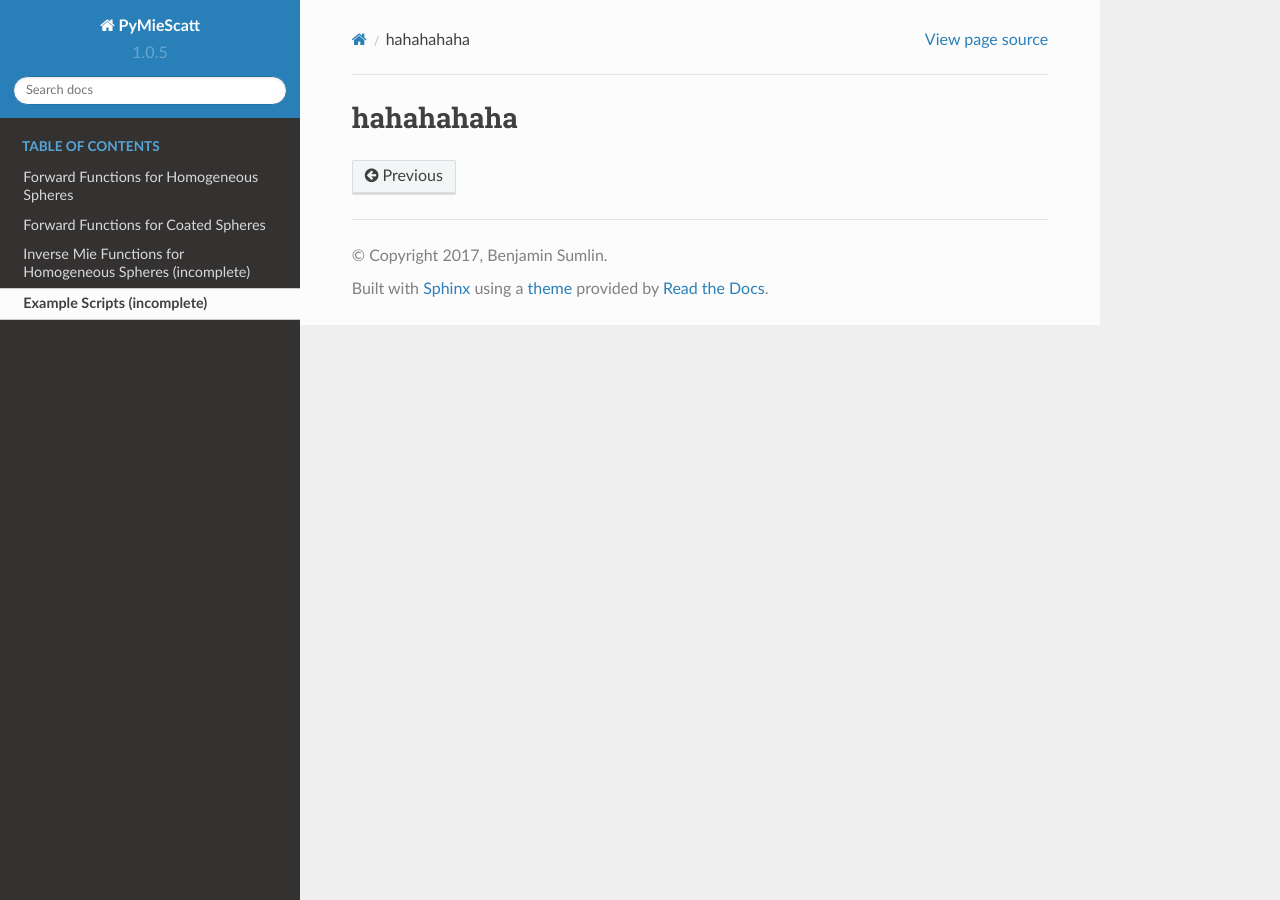
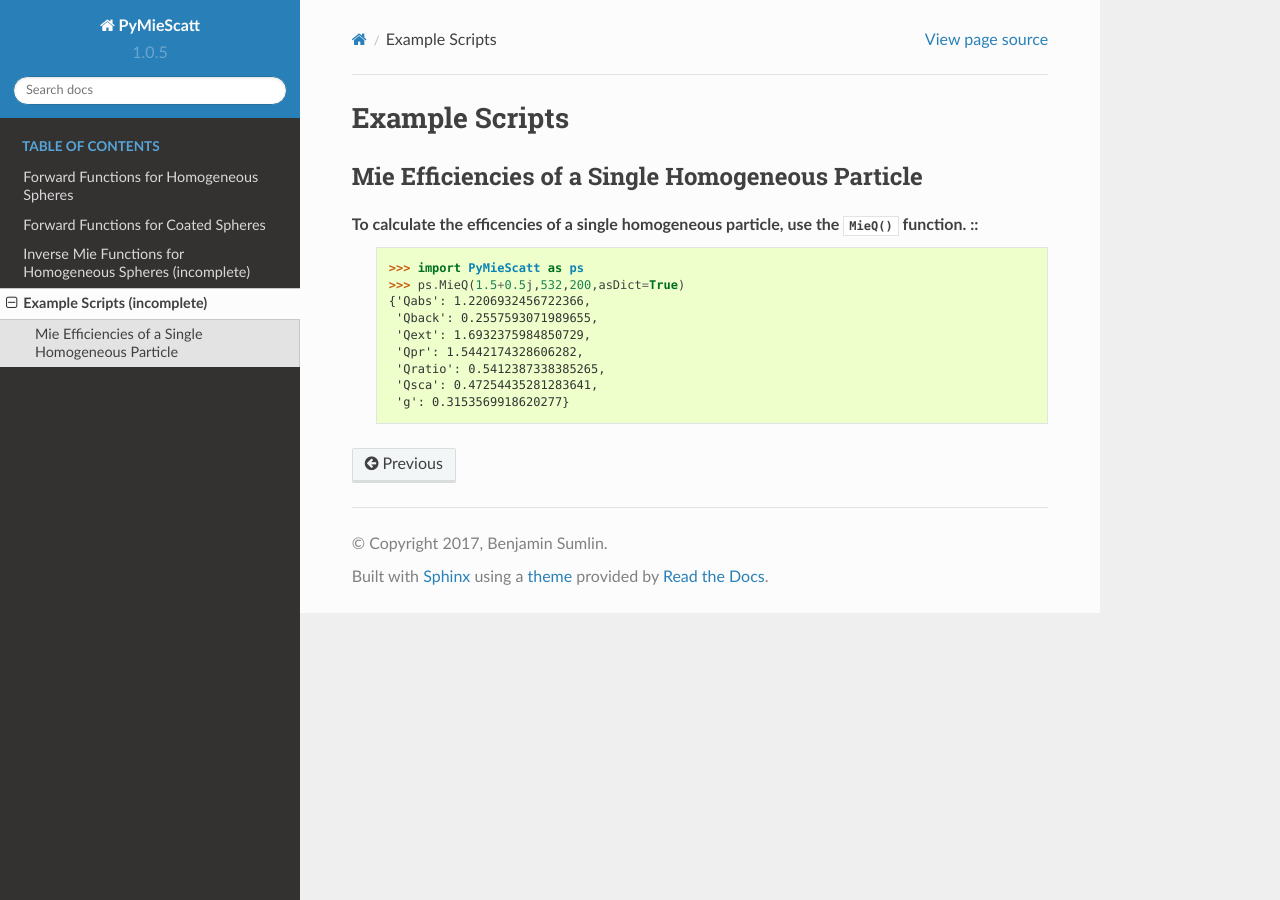
Before and after one commit to bsumlin/PyMieScatt, a Sphinx documentation site: the page built from docs/examples.rst, in a window 1280 px wide. Built offline with Sphinx 7.4.7 and the Read the Docs theme 2.0.0, drawn with Linux system fonts in a browser that asks for light colours; formulas are drawn with MathJax 3; pages that are not in the unit, such as notebooks, are missing from menus.

Commit message:
minor
docs

```diff
--- a/docs/examples.rst
+++ b/docs/examples.rst
@@ -1,2 +1,18 @@
-hahahahaha
-==========
+.. highlight:: python
+
+Example Scripts
+===============
+
+Mie Efficiencies of a Single Homogeneous Particle
+-------------------------------------------------
+
+To calculate the efficencies of a single homogeneous particle, use the :py:func:`MieQ` function. ::
+	>>> import PyMieScatt as ps
+	>>> ps.MieQ(1.5+0.5j,532,200,asDict=True)
+	{'Qabs': 1.2206932456722366,
+	 'Qback': 0.2557593071989655,
+	 'Qext': 1.6932375984850729,
+	 'Qpr': 1.5442174328606282,
+	 'Qratio': 0.5412387338385265,
+	 'Qsca': 0.47254435281283641,
+	 'g': 0.3153569918620277}
```
